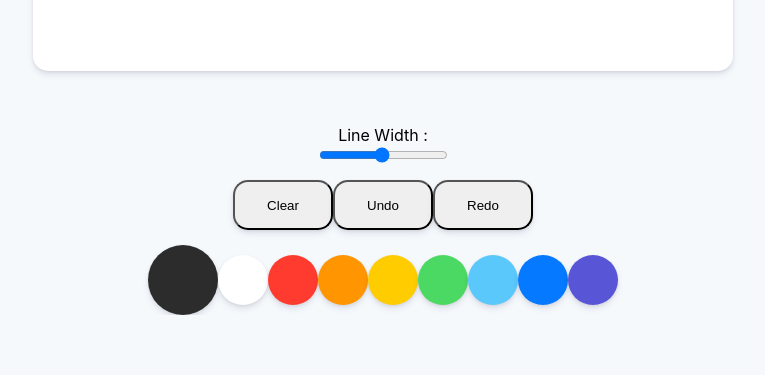
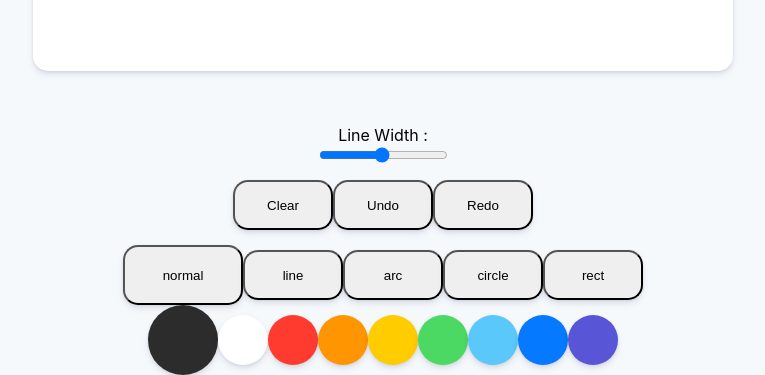
Before and after one commit to wglee0511/drawing_tool, a React (Create React App) app: page / in a window 1280 px wide. Shown: the part 679-1054 px from the top of the page, without its empty margins (257-1022 px from the left). Before the commit the page ends 994 px from the top, so only its background shows below. Built offline with nearby package versions, Linux system fonts and the light colour scheme.

Commit message:
line 그리기 완료

```diff
--- a/src/common/context/LineDataContext.js
+++ b/src/common/context/LineDataContext.js
@@ -1,4 +1,5 @@
 import React, { createContext, useRef, useState } from "react";
+import theme from "../../styles/theme";
 
 const LineDataContext = createContext();
 
@@ -6,6 +7,7 @@ const LineDataProvider = (props) => {
   const canvasRef = useRef(null);
   const [imageArr, setImageArr] = useState([]);
   const [arrIndex, setIndex] = useState(-1);
+  const [lineType, setLineType] = useState(theme.type.normal);
 
   const value = {
     imageArr,
@@ -13,6 +15,8 @@ const LineDataProvider = (props) => {
     arrIndex,
     setIndex,
     canvasRef,
+    lineType,
+    setLineType,
   };
   return (
     <LineDataContext.Provider value={value}>
--- a/src/components/Canvas.js
+++ b/src/components/Canvas.js
@@ -6,19 +6,22 @@ import theme from "../styles/theme";
 const Canvas = (props) => {
   const { line, color, canvasSize } = props;
   const lineContext = useContext(LineDataContext);
-  const { canvasRef, setImageArr, setIndex, arrIndex, imageArr } = lineContext;
+  const { canvasRef, setImageArr, setIndex, arrIndex, imageArr, lineType } =
+    lineContext;
 
   const contextRef = useRef(null);
+
   const [isDrawing, setIsDrawing] = useState(false);
 
   const onMouseMove = ({ nativeEvent }) => {
     const x = nativeEvent.offsetX;
     const y = nativeEvent.offsetY;
-
     const ctx = canvasRef.current.getContext("2d");
     ctx.strokeStyle = color ? color : "black";
     ctx.lineWidth = line ? line : 2.5;
+
     if (ctx) {
+      if (lineType === theme.type.normal) {
         if (!isDrawing) {
           ctx.beginPath();
           ctx.moveTo(x, y);
@@ -27,11 +30,21 @@ const Canvas = (props) => {
           ctx.stroke();
         }
       }
+    }
   };
 
   const handleStopPainting = (event) => {
+    event.preventDefault();
+    const ctx = canvasRef.current.getContext("2d");
+    if (isDrawing) {
+      if (lineType === theme.type.line) {
+        const x = event.nativeEvent.offsetX;
+        const y = event.nativeEvent.offsetY;
+        ctx.lineTo(x, y);
+        ctx.stroke();
+      }
+    }
     setIsDrawing(false);
-    event.preventDefault();
     if (event.type !== "mouseout") {
       const imageData = contextRef.current.getImageData(
         0,
@@ -50,7 +63,17 @@ const Canvas = (props) => {
       }
     }
   };
-  const handleStartDrawing = () => {
+  const handleStartDrawing = (event) => {
+    event.preventDefault();
+    const ctx = canvasRef.current.getContext("2d");
+    if (!isDrawing) {
+      if (lineType === theme.type.line) {
+        const x = event.nativeEvent.offsetX;
+        const y = event.nativeEvent.offsetY;
+        ctx.beginPath();
+        ctx.moveTo(x, y);
+      }
+    }
     setIsDrawing(true);
   };
 
--- a/src/components/Controller.js
+++ b/src/components/Controller.js
@@ -3,6 +3,7 @@ import styled from "styled-components";
 import ColorController from "./ColorController";
 import DoController from "./DoController";
 import LineController from "./LineController";
+import LineTypeSelector from "./LineTypeSelector";
 
 const Controller = (props) => {
   const { setLine, setColor, line, color } = props;
@@ -11,6 +12,7 @@ const Controller = (props) => {
     <Controls>
       <LineController setLine={setLine} line={line} />
       <DoController color={color} />
+      <LineTypeSelector />
       <ColorController setColor={setColor} />
     </Controls>
   );
--- a/src/components/DoController.js
+++ b/src/components/DoController.js
@@ -3,8 +3,7 @@ import styled from "styled-components";
 import { LineDataContext } from "../common/context/LineDataContext";
 import theme from "../styles/theme";
 
-const DoController = (props) => {
-  const { color } = props;
+const DoController = () => {
   const lineContext = useContext(LineDataContext);
   const { canvasRef, setImageArr, setIndex, arrIndex, imageArr } = lineContext;
 
--- /dev/null
+++ b/src/components/LineTypeSelector.js
@@ -0,0 +1,66 @@
+import React, { useContext } from "react";
+import styled from "styled-components";
+import { LineDataContext } from "../common/context/LineDataContext";
+import theme from "../styles/theme";
+
+const LineTypeSelector = () => {
+  const lineContext = useContext(LineDataContext);
+  const { lineType, setLineType } = lineContext;
+  return (
+    <Wrapper>
+      <Btn
+        onClick={() => setLineType(theme.type.normal)}
+        isClicked={lineType === theme.type.normal ? true : false}
+      >
+        {theme.type.normal}
+      </Btn>
+      <Btn
+        onClick={() => setLineType(theme.type.line)}
+        isClicked={lineType === theme.type.line ? true : false}
+      >
+        {theme.type.line}
+      </Btn>
+      <Btn
+        onClick={() => setLineType(theme.type.arc)}
+        isClicked={lineType === theme.type.arc ? true : false}
+      >
+        {theme.type.arc}
+      </Btn>
+      <Btn
+        onClick={() => setLineType(theme.type.circle)}
+        isClicked={lineType === theme.type.circle ? true : false}
+      >
+        {theme.type.circle}
+      </Btn>
+      <Btn
+        onClick={() => setLineType(theme.type.rect)}
+        isClicked={lineType === theme.type.rect ? true : false}
+      >
+        {theme.type.rect}
+      </Btn>
+    </Wrapper>
+  );
+};
+
+const Wrapper = styled.div`
+  display: flex;
+  justify-content: center;
+  align-items: center;
+`;
+
+const Btn = styled.button`
+  display: flex;
+  ${(props) =>
+    props.isClicked
+      ? `  width: 120px;
+  height: 60px;`
+      : `  width: 100px;
+  height: 50px;`}
+  justify-content: center;
+  align-items: center;
+  border-radius: 15px;
+  cursor: pointer;
+  box-shadow: 0 4px 6px rgba(50, 50, 93, 0.11), 0 1px 3px rgba(0, 0, 0, 0.08);
+`;
+
+export default LineTypeSelector;
--- a/src/styles/theme.js
+++ b/src/styles/theme.js
@@ -1,4 +1,11 @@
 const theme = {
+  type: {
+    normal: "normal",
+    line: "line",
+    arc: "arc",
+    circle: "circle",
+    rect: "rect",
+  },
   color: {
     bg: "#F6F9FC",
     black: "#2c2c2c",
```
Lines whose indentation alone changed are shown as unchanged.
